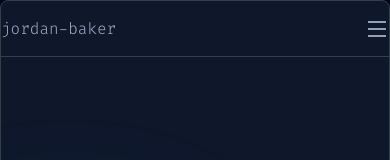
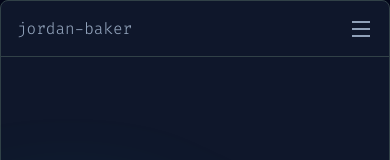
Before and after one commit to JordanBaker852/portfolio, a Next.js app: page / in a window 390 px wide. Shown: the top 160 px of the page. Built offline with nearby package versions, Linux system fonts and the light colour scheme.

Commit message:
Add mobile header padding

```diff
--- a/app/layout.tsx
+++ b/app/layout.tsx
@@ -24,14 +24,14 @@ export default function RootLayout({
     <html lang="en">
       <body className={`${firaCode.className} antialiased`}>
         <div className="flex flex-col justify-between min-h-dvh bg-[#0F172B] border border-[#314147] rounded-lg fira-code max-w-453 m-auto">
-          <header className="w-full z-1 relative flex justify-between items-center h-14 border-b border-b-[#314147]">
-            <h2 className="inline-flex">
+          <header className="w-full relative flex justify-between items-center h-14 border-b border-b-[#314147]">
+            <h2 className="inline-flex p-4">
               <Link href="/">jordan-baker</Link>
             </h2>
-            <button className="inline-flex text-[#90A1B9]">
+            <button className="inline-flex text-[#90A1B9] p-4">
               <RiMenuLine />
             </button>
-            <nav className="absolute hidden top-14 w-full max-h-[calc(100dvh-112px)] bg-[#0F172B]">
+            <nav className="absolute hidden top-14 w-full h-[calc(100dvh-112px)] bg-[#0F172B]">
               <ul className="list-none">
                 <li className="px-6 py-3 border-b border-b-[#314147]"># navigate:</li>
                 {
```
Also changed, not shown: app/page.tsx (+2 -2 lines), 1 other file (tests, documents, lock files or other folders).
